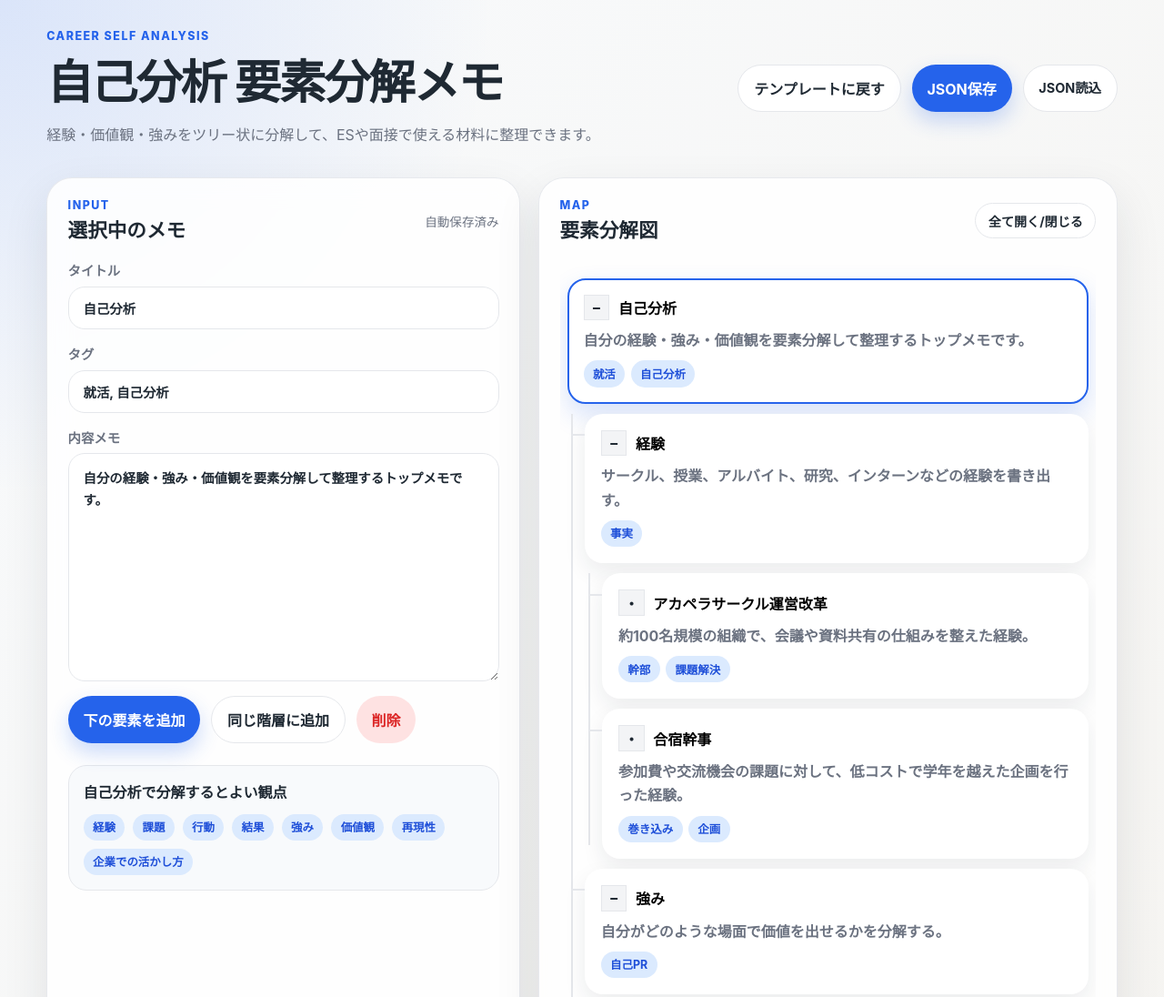
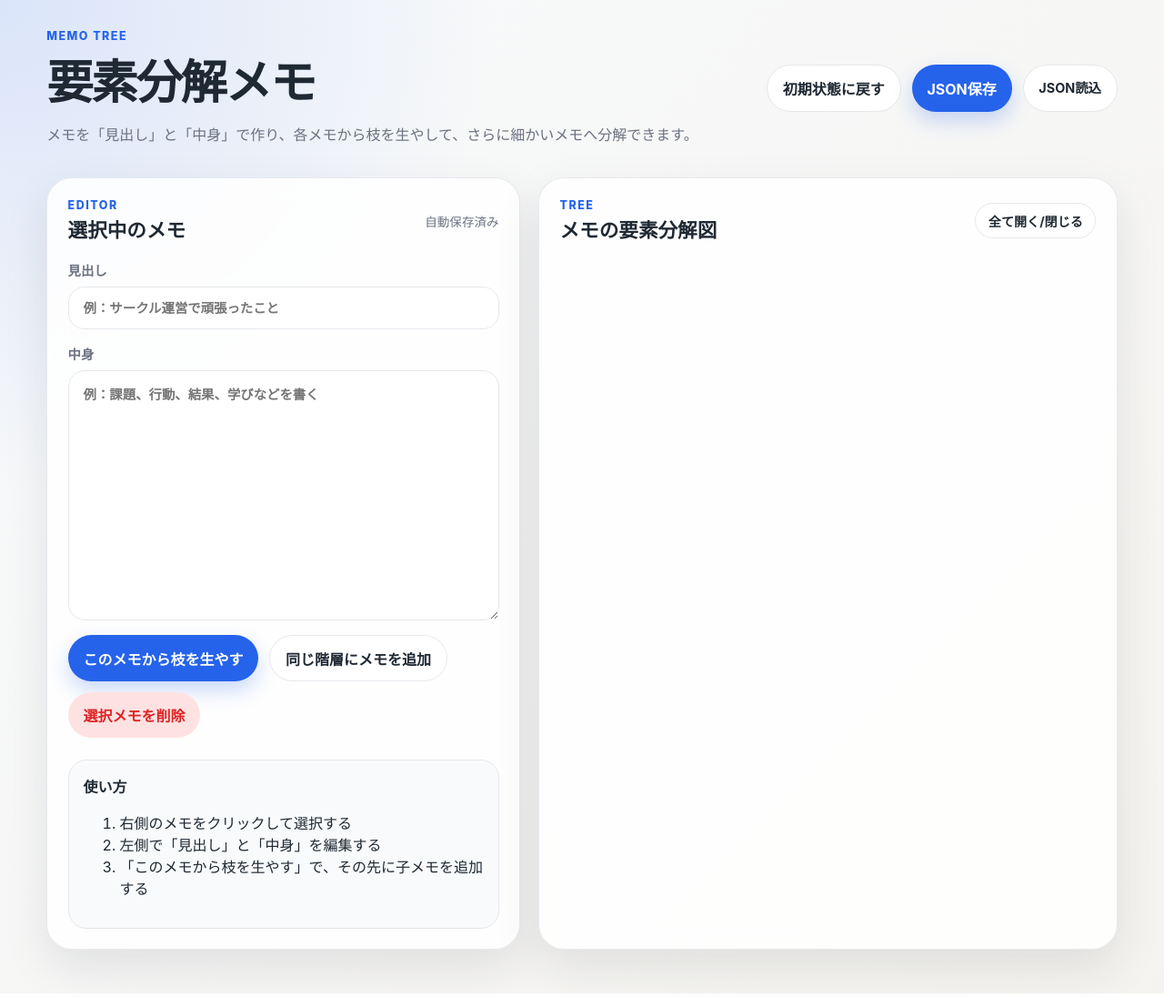
Before and after one commit to 0926nao10-gif/memo, a plain HTML site: page index.html in a window 1280 px wide. Shown: the top 1096 px of the page at 91% size. Drawn offline with Linux system fonts and the light colour scheme.

Commit message:
Simplify memo editor fields

```diff
--- a/index.html
+++ b/index.html
@@ -3,18 +3,18 @@
   <head>
     <meta charset="UTF-8" />
     <meta name="viewport" content="width=device-width, initial-scale=1.0" />
-    <title>自己分析 要素分解メモ</title>
+    <title>要素分解メモ</title>
     <link rel="stylesheet" href="styles.css" />
   </head>
   <body>
     <header class="app-header">
       <div>
-        <p class="eyebrow">Career Self Analysis</p>
-        <h1>自己分析 要素分解メモ</h1>
-        <p class="lead">経験・価値観・強みをツリー状に分解して、ESや面接で使える材料に整理できます。</p>
+        <p class="eyebrow">Memo Tree</p>
+        <h1>要素分解メモ</h1>
+        <p class="lead">メモを「見出し」と「中身」で作り、各メモから枝を生やして、さらに細かいメモへ分解できます。</p>
       </div>
       <div class="header-actions">
-        <button id="resetTemplateButton" class="secondary-button">テンプレートに戻す</button>
+        <button id="resetTemplateButton" class="secondary-button">初期状態に戻す</button>
         <button id="exportButton" class="primary-button">JSON保存</button>
         <label class="import-label">
           JSON読込
@@ -27,7 +27,7 @@
       <section class="panel editor-panel" aria-labelledby="editorTitle">
         <div class="panel-heading">
           <div>
-            <p class="eyebrow">Input</p>
+            <p class="eyebrow">Editor</p>
             <h2 id="editorTitle">選択中のメモ</h2>
           </div>
           <span id="saveStatus" class="save-status">自動保存済み</span>
@@ -35,45 +35,36 @@
 
         <div class="form-grid">
           <label>
-            タイトル
-            <input id="titleInput" type="text" placeholder="例：合宿幹事での参加率改善" />
-          </label>
-          <label>
-            タグ
-            <input id="tagInput" type="text" placeholder="例：課題解決, 巻き込み, DX" />
+            見出し
+            <input id="headingInput" type="text" placeholder="例：サークル運営で頑張ったこと" />
           </label>
           <label class="full-width">
-            内容メモ
-            <textarea id="bodyInput" rows="9" placeholder="事実、課題、工夫、結果、学びなどをメモ"></textarea>
+            中身
+            <textarea id="contentInput" rows="10" placeholder="例：課題、行動、結果、学びなどを書く"></textarea>
           </label>
         </div>
 
         <div class="button-row">
-          <button id="addChildButton" class="primary-button">下の要素を追加</button>
-          <button id="addSiblingButton" class="secondary-button">同じ階層に追加</button>
-          <button id="deleteButton" class="danger-button">削除</button>
+          <button id="addChildButton" class="primary-button">このメモから枝を生やす</button>
+          <button id="addSiblingButton" class="secondary-button">同じ階層にメモを追加</button>
+          <button id="deleteButton" class="danger-button">選択メモを削除</button>
         </div>
 
         <section class="tips">
-          <h3>自己分析で分解するとよい観点</h3>
-          <div class="tip-grid">
-            <span>経験</span>
-            <span>課題</span>
-            <span>行動</span>
-            <span>結果</span>
-            <span>強み</span>
-            <span>価値観</span>
-            <span>再現性</span>
-            <span>企業での活かし方</span>
-          </div>
+          <h3>使い方</h3>
+          <ol class="how-to-list">
+            <li>右側のメモをクリックして選択する</li>
+            <li>左側で「見出し」と「中身」を編集する</li>
+            <li>「このメモから枝を生やす」で、その先に子メモを追加する</li>
+          </ol>
         </section>
       </section>
 
       <section class="panel tree-panel" aria-labelledby="treeTitle">
         <div class="panel-heading">
           <div>
-            <p class="eyebrow">Map</p>
-            <h2 id="treeTitle">要素分解図</h2>
+            <p class="eyebrow">Tree</p>
+            <h2 id="treeTitle">メモの要素分解図</h2>
           </div>
           <button id="expandAllButton" class="secondary-button small-button">全て開く/閉じる</button>
         </div>
```
